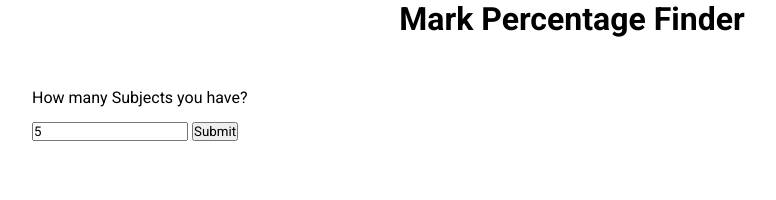
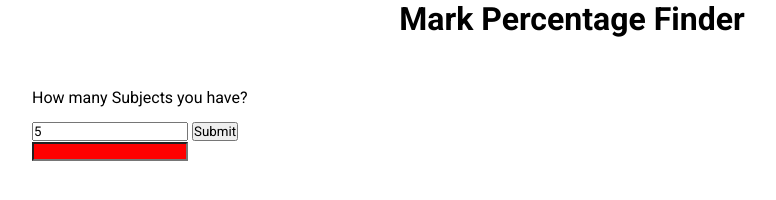
Before and after one commit to Abheekrishna/percentage-finder, a plain HTML site: page index.html in a window 1280 px wide. Both pictures are taken after typing "5" into the empty fields and a click on the button "Submit". Shown: the whole page, without its empty margins (68-844 px from the left). Drawn offline with Linux system fonts and the light colour scheme.

Commit message:
Added input creation function with value from user

```diff
--- a/index.html
+++ b/index.html
@@ -18,7 +18,7 @@
             <input type="button" id="submit" value="Submit">
         </div>
 
-        <div class="inputs"></div>
+        <div class="inputs" id="inputs"></div>
     </div>
     <script src="script.js"></script>
 </body>
--- a/script.js
+++ b/script.js
@@ -1,8 +1,23 @@
 const subjectCount = document.getElementById('subjectCount');
 const submitBtn = document.getElementById('submit');
+const inputDiv = document.getElementById('inputs');
 
 
-const getSubjectCount =  () => {
-    const subjects = subjectCount.value;
-    return subjects;
+
+const createInputs = (count) => {
+    if(count > 0) {
+        for(let i = 0; i < count.length; i++) {
+            const input = document.createElement('input');
+            input.style.backgroundColor = 'red';
+            inputDiv.appendChild(input);
+        }
+    } else {
+        return;
+    }
 }
+
+
+submitBtn.addEventListener('click', () => {
+    console.log()
+    createInputs(subjectCount.value)
+})
```
